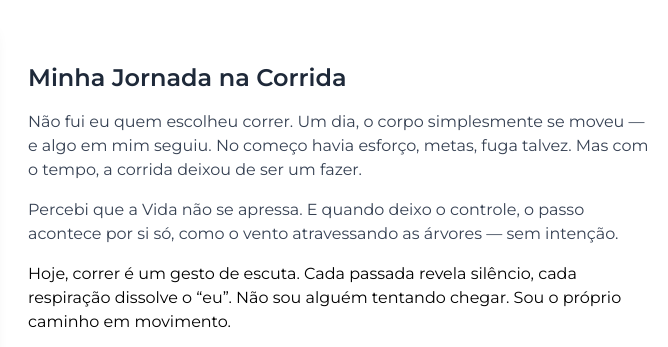
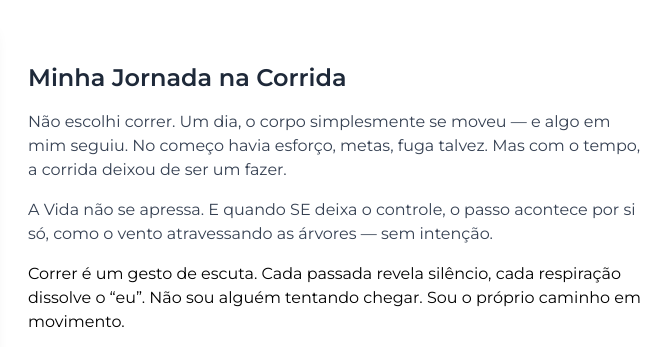
Before and after one commit to PdroDoc/Running, a plain HTML site: page index.html in a window 1280 px wide. Shown: the part 592-939 px from the top of the page, 612-1280 px from the left. Drawn offline with nearby package versions, Linux system fonts and the light colour scheme.

Commit message:
Add files via upload

```diff
--- a/index.html
+++ b/index.html
@@ -89,13 +89,13 @@
                 <div class="md:w-1/2">
                     <h3 class="text-2xl font-semibold mb-4 text-gray-800">Minha Jornada na Corrida</h3>
                     <p class="text-gray-700 mb-4">
-                    Não fui eu quem escolheu correr. Um dia, o corpo simplesmente se moveu — e algo em mim seguiu.
+                   Não escolhi correr. Um dia, o corpo simplesmente se moveu — e algo em mim seguiu.
 No começo havia esforço, metas, fuga talvez. Mas com o tempo, a corrida deixou de ser um fazer.
                     <p class="text-gray-700 mb-4">
-                        Percebi que a Vida não se apressa. E quando deixo o controle, o passo acontece por si só, como o vento atravessando as árvores — sem intenção.
+                        A Vida não se apressa. E quando SE deixa o controle, o passo acontece por si só, como o vento atravessando as árvores — sem intenção.
                     </p>
                    <p class="mb-4">
-  Hoje, correr é um gesto de escuta. Cada passada revela silêncio, cada respiração dissolve o “eu”.
+Correr é um gesto de escuta. Cada passada revela silêncio, cada respiração dissolve o “eu”.
   Não sou alguém tentando chegar. Sou o próprio caminho em movimento.
 </p>
 <p>
```
